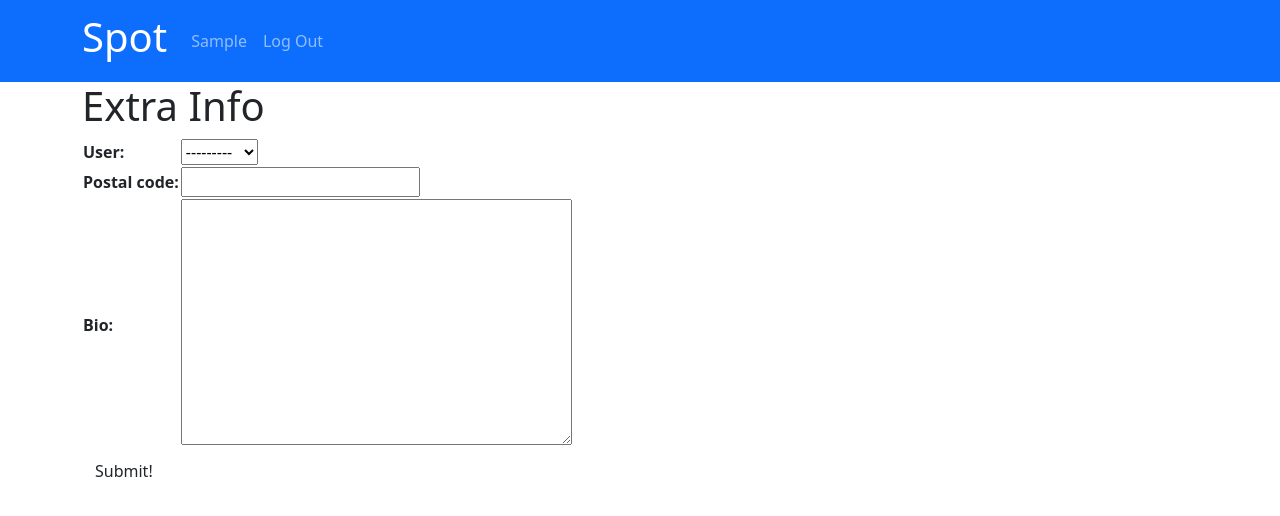
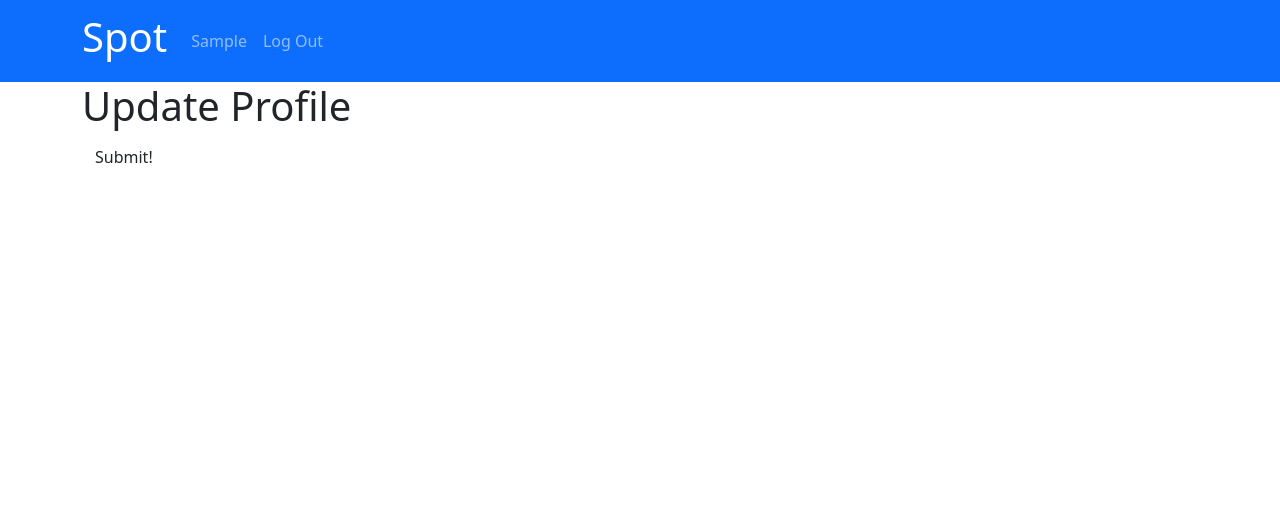
Before and after one commit to mo-shawa/spot, a Django app: page /accounts/signup/1/ in a window 1280 px wide. Shown: the top 516 px of the page. Run offline with Django 3.2, Linux system fonts and the light colour scheme; the visitor is signed in with stand-in values (Sample User, id 1); data comes from the database, SQL or seed files in the repository.

Commit message:
profile editing and model updated

```diff
--- a/main_app/forms.py
+++ b/main_app/forms.py
@@ -9,4 +9,4 @@ class UserForm(ModelForm):
 class ProfileForm(ModelForm):
     class Meta:
         model = Profile
-        fields = "__all__"
+        fields = ['image', 'bio', 'postal_code']
--- a/main_app/models.py
+++ b/main_app/models.py
@@ -11,6 +11,8 @@ class Profile(models.Model):
     user = models.OneToOneField(User, on_delete=models.CASCADE)
     postal_code = models.CharField(max_length=7)
     bio = models.TextField(max_length=250)
+    image = models.CharField(max_length=200, blank=True)
+
     # friends = models.ManyToManyField(Profile)
     def __str__(self):
         return self.user.get_full_name()
@@ -30,9 +32,8 @@ class Dog(models.Model):
     breed = models.CharField(max_length=100)
     hobbies = models.TextField(max_length=200)
     fav_snack = models.CharField(max_length=100)
-    postal_code = models.CharField(max_length=7)
     bio = models.TextField(max_length=250)
-
+    image = models.CharField(max_length=200, blank=True)
     age = models.IntegerField()
     profile = models.ForeignKey(Profile, on_delete=models.CASCADE)
 
@@ -42,7 +43,18 @@ class Dog(models.Model):
     def get_absolute_url(self):
         return reverse('detail', kwargs={'dog_id': self.id})
 
+
 class Post(models.Model):
     creator = models.ForeignKey(Dog, on_delete=models.CASCADE)
     text = models.TextField(max_length=300)
-    image = models.CharField(max_length=200)
+    image = models.CharField(max_length=200, blank=True)
+
+
+class Photo(models.Model):
+    url = models.CharField(max_length=200)
+    dog = models.ForeignKey(Dog, on_delete=models.CASCADE, blank=True)
+    profile = models.ForeignKey(Profile, on_delete=models.CASCADE, blank=True)
+    post = models.ForeignKey(Post, on_delete=models.CASCADE, blank=True)
+
+    def __str__(self):
+        return f"Photo for cat_id: {self.cat_id} @{self.url}"
--- a/main_app/templates/main_app/profile_form.html
+++ b/main_app/templates/main_app/profile_form.html
@@ -2,17 +2,17 @@
 
 {% block content %}
 
-    <h1>Extra Info</h1>
+    <h1>Update Profile</h1>
 
   <!-- Leaving the action empty makes the form post to the same url used to display it -->
-  <form action="" method="post">
+  <form action="{url 'profile_update' user.id" method="post">
     <!-- Django requires the following for security purposes -->
     {% csrf_token %}
     <table>
       <!-- Render the inputs inside of <tr>s & <td>s -->
-      {{ form.as_table }}
+      <!-- {{ form.as_table }} -->
       {{ profile_form.as_table}}
     </table>
-    <input type="submit" value="Submit!" class="btn">
+    <button type="submit"  class="btn"> Submit! </button>
   </form>
 {% endblock %}
--- a/main_app/urls.py
+++ b/main_app/urls.py
@@ -9,5 +9,5 @@ urlpatterns = [
     path('accounts/<int:user_id>', views.profile_detail, name='profile_detail'),
     # DOG PATHS
     path('dogs/create/',views.DogCreate.as_view(), name='dog_create'),
-
+    path('accounts/<int:user_id>/update', views.profile_update, name='profile_update')
 ]
--- a/main_app/views.py
+++ b/main_app/views.py
@@ -41,6 +41,12 @@ class ProfileCreate(LoginRequiredMixin, CreateView):
   model = Profile
   fields = "__all__"
 
+def profile_update(request, user_id):
+  profile_form = ProfileForm()
+  context= {"profile_form": profile_form}
+  return render(request, 'main_app/profile_form.html', context)
+
+
 # class ProfileView(DetailView):
 #   model = Profile
 
```
Also changed, not shown: main_app/templates/profile.html (+6 -2 lines), main_app/migrations/0004_auto_20211213_1251.py (added), main_app/migrations/0005_remove_dog_postal_code.py (added).
